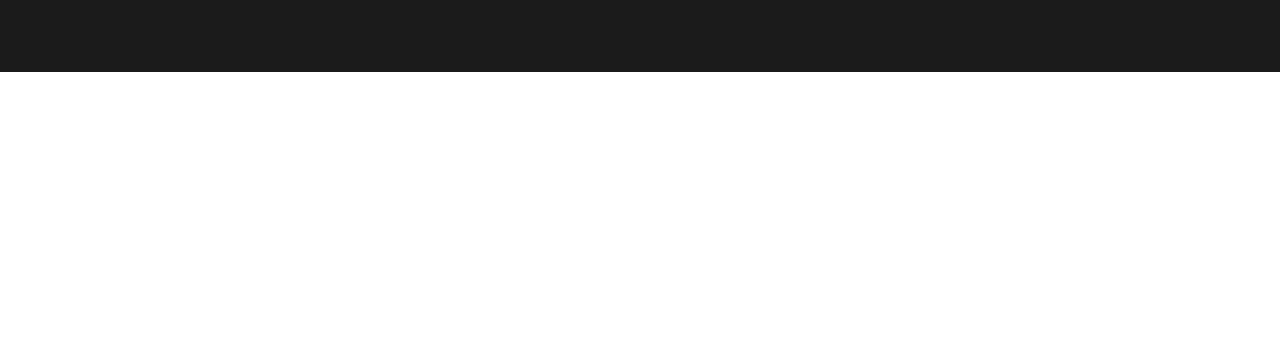
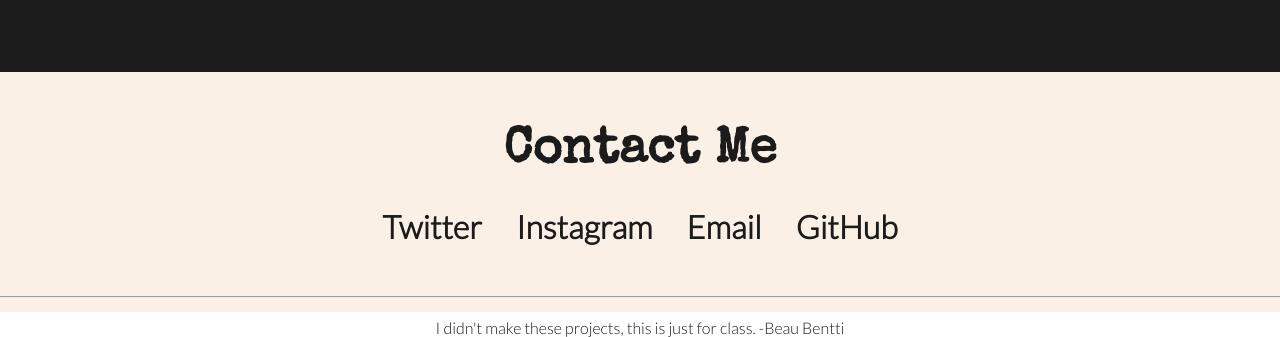
Before and after one commit to bbentti/personal-portfolio, a plain HTML site: page index.html in a window 1280 px wide. Shown: the part 1465-1802 px from the top of the page. Before the commit the page ends 1537 px from the top, so only its background shows below. Drawn offline with nearby package versions, Linux system fonts and the light colour scheme.

Commit message:
added contact section with github link

```diff
--- a/index.html
+++ b/index.html
@@ -17,10 +17,9 @@
     <nav id="navbar" class="navbar">
         <div>
         <ul>
-            <li>Welcome</li>
-            <li>Projects</li>
-            <li>Contact</li>
-            <li>GitHub</li>
+            <li><a href="#welcome-section">Welcome</a></li>
+            <li><a href="#projects">Projects</a></li>
+            <li><a href="#contact-section">Contact</a></li>
         </ul>
         </div>
     </nav>
@@ -64,5 +63,21 @@
         </div>
     </section>
 
+    <section id="contact-section" class="contact-section">
+        <h2>Contact Me</h2>
+        <div class="contact-links">
+        <ul>
+            <li>Twitter</li>
+            <li>Instagram</li>
+            <li>Email</li>
+            <li><a id="profile-link" href="https://github.com/bbentti" target="_blank">GitHub</a></li>
+        </ul>
+        </div>
+        <hr>
+        <div class="copyright">
+            <p>I didn't make these projects, this is just for class. -Beau Bentti</p>
+        </div>
+    </section>
+
 </body>
 </html>
--- a/style.css
+++ b/style.css
@@ -15,15 +15,20 @@
     position: fixed;
 }
 
-ul {
+.navbar ul {
     list-style: none;
 }
 
-li {
+.navbar li {
     display: inline;
     padding: 10px;
     font-size: 25px;
     font-family: 'Special Elite', serif;
+    color: linen;
+}
+
+.navbar a {
+    text-decoration: none;
     color: linen;
 }
 
@@ -105,7 +110,7 @@ li {
     padding: 25px 30px 75px 30px;
 }
 
-@media (max-width: 1000px) {
+/* @media (max-width: 1000px) {
     .project-grid {
         display: grid;
         grid-template-columns: auto auto;
@@ -113,4 +118,56 @@ li {
         grid-row-gap: 25px;
         padding: 30px 30px 30px 30px;
     }
+} */
+
+/* Contact Section */
+
+.contact-section {
+    display: flex;
+    flex-direction: column;
+    align-items: center;
+    width: 100%;
+    height: 30vh;
+    background-color: linen;
 }
+
+.contact-section h2 {
+    display: flex;
+    justify-content: center;
+    font-family: 'Special Elite', serif;
+    font-size: 50px;
+    color: rgb(27, 27, 27);
+    padding: 55px 0px 30px 0px;
+}
+
+.contact-section ul {
+    list-style: none;
+}
+
+.contact-section li {
+    display: inline;
+    font-family: 'Lato', sans-serif;
+    font-size: 2em;
+    font-weight: bolder;
+    color: rgb(27, 27, 27);
+    padding: 20px 15px 10px 15px;
+}
+
+.contact-section a {
+    text-decoration: none;
+    color: rgb(27, 27, 27);
+}
+
+hr {
+    width: 100%;
+    height: 2px;
+    background-color: rgb(27, 27, 27);
+    margin-top: 50px;
+}
+
+.copyright {
+    font-family: 'Lato', sans-serif;
+    font-size: 1em;
+    color: rgb(27, 27, 27);
+    padding-top: 20px;
+}
```
